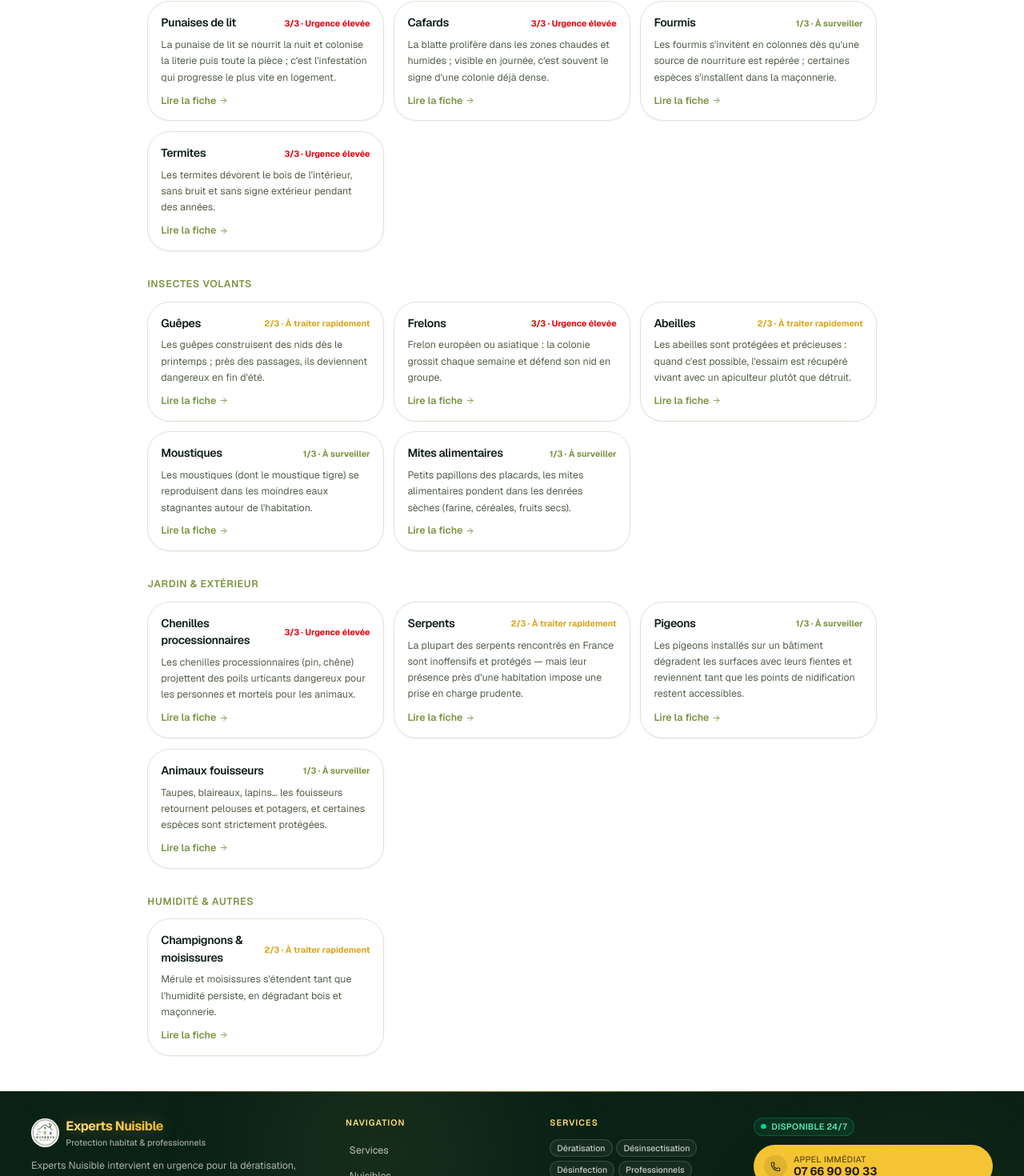
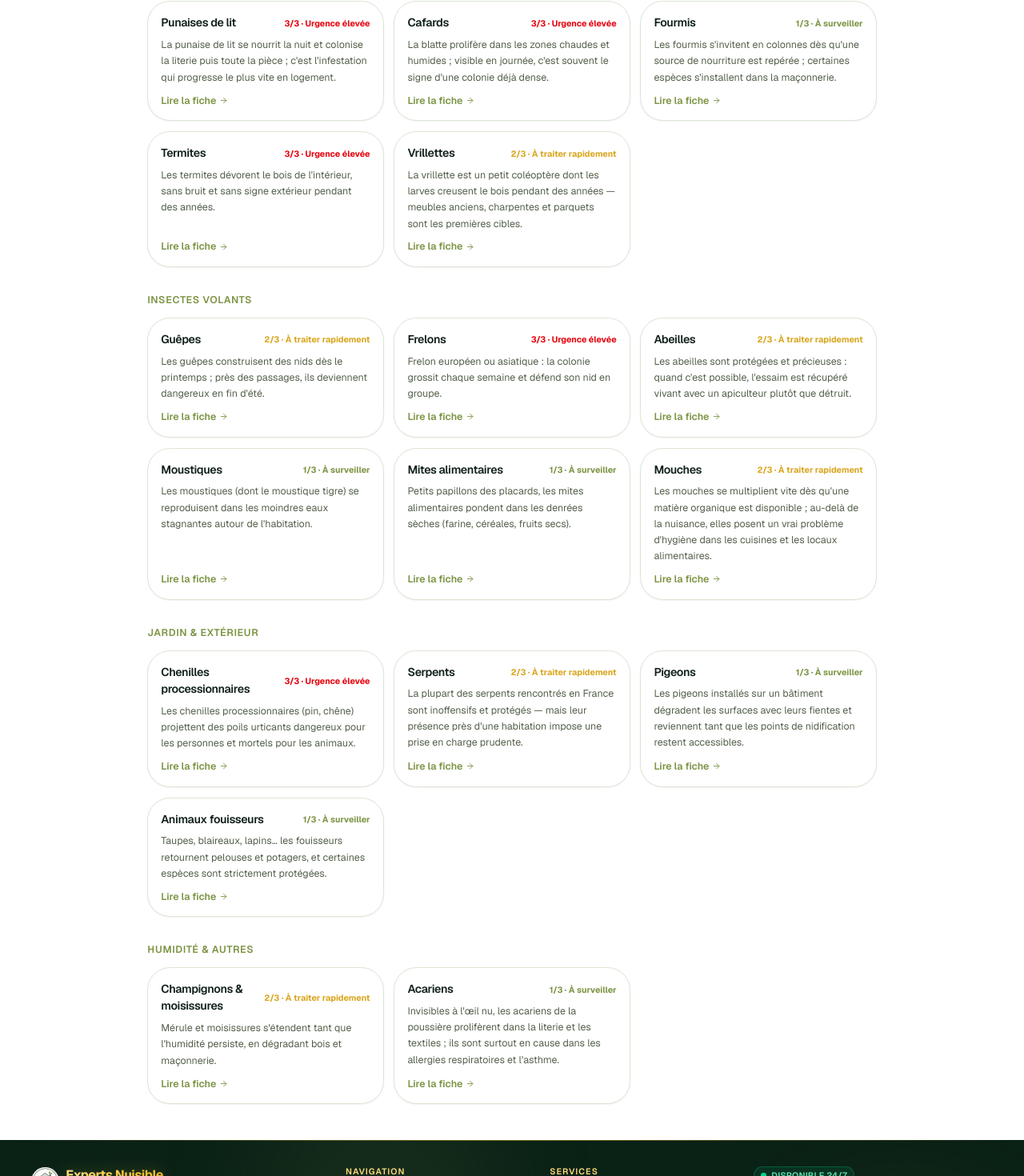
Before and after one commit to Ryad-Cyber/experts-nuisible, a Next.js app: page /nuisibles in a window 1280 px wide. Shown: the part 774-2244 px from the top of the page at 80% size. Built offline with nearby package versions, Linux system fonts and the light colour scheme.

Commit message:
Add pest guide entries for new pests

```diff
--- a/src/data/pestGuide.ts
+++ b/src/data/pestGuide.ts
@@ -380,6 +380,45 @@ export const PEST_GUIDE: PestGuideEntry[] = [
     whatsappMessage:
       "Bonjour, je suspecte des termites (bois abîmé). Je vous envoie des photos des dégâts.",
   },
+  {
+    id: "vrillettes",
+    name: "Vrillettes",
+    category: "rampants",
+    photo: "/vrillette.jpeg",
+    serviceId: "prevention",
+    description:
+      "La vrillette est un petit coléoptère dont les larves creusent le bois pendant des années — meubles anciens, charpentes et parquets sont les premières cibles.",
+    signs: [
+      "Petits trous ronds (1 à 3 mm) à la surface du bois",
+      "Sciure fine et claire (vermoulure) sous les meubles ou les poutres",
+      "Léger bruit de grignotement dans le bois par temps calme",
+      "Bois qui s'effrite au toucher le long des galeries",
+    ],
+    hidingSpots: [
+      "Meubles et boiseries anciens",
+      "Charpentes, poutres et solives",
+      "Parquets et lambris",
+      "Bois humide ou peu ventilé",
+    ],
+    urgency: {
+      level: 2,
+      reason:
+        "Les larves travaillent le bois pendant des années : plus l'attaque dure, plus la charpente ou le meuble se fragilise.",
+    },
+    mistakes: [
+      "Reboucher les trous sans traiter : les larves continuent à l'intérieur",
+      "Se fier au nombre de trous visibles — ils datent des sorties passées, pas de l'activité actuelle",
+      "Déplacer un meuble infesté près d'autres boiseries (risque de propagation)",
+    ],
+    firstAction:
+      "Repérez les trous frais entourés de sciure claire et évitez de déplacer les bois atteints avant diagnostic.",
+    prevention:
+      "Bois traité et sec, bonne ventilation, surveillance des meubles et charpentes anciens.",
+    whenToCall:
+      "Dès que la sciure réapparaît après nettoyage ou qu'un bois porteur est touché : l'activité est en cours.",
+    whatsappMessage:
+      "Bonjour, je pense avoir des vrillettes dans mon bois (trous et sciure). Je vous envoie des photos.",
+  },
 
   // ------------------------------------------------------- Insectes volants
   {
@@ -562,6 +601,45 @@ export const PEST_GUIDE: PestGuideEntry[] = [
       "Si les papillons reviennent après un grand nettoyage : un foyer caché persiste.",
     whatsappMessage:
       "Bonjour, j'ai des mites alimentaires dans mes placards. Je vous envoie des photos.",
+  },
+  {
+    id: "mouches",
+    name: "Mouches",
+    category: "volants",
+    photo: "/mouche.jpeg",
+    serviceId: "desinsectisation",
+    description:
+      "Les mouches se multiplient vite dès qu'une matière organique est disponible ; au-delà de la nuisance, elles posent un vrai problème d'hygiène dans les cuisines et les locaux alimentaires.",
+    signs: [
+      "Présence soudaine et nombreuse, surtout près des poubelles ou de la cuisine",
+      "Petits points noirs (déjections) sur les murs, plafonds et luminaires",
+      "Asticots dans une poubelle, un siphon ou une matière en décomposition",
+      "Bourdonnement persistant contre les vitres",
+    ],
+    hidingSpots: [
+      "Poubelles et composts",
+      "Siphons et canalisations",
+      "Zones de stockage alimentaire",
+      "Combles et fenêtres exposées au sud, à l'automne",
+    ],
+    urgency: {
+      level: 2,
+      reason:
+        "La reproduction est très rapide et le risque sanitaire réel dès qu'elles circulent entre déchets et aliments, en particulier chez les professionnels.",
+    },
+    mistakes: [
+      "Se contenter d'un spray sur les adultes sans supprimer la source de ponte",
+      "Laisser poubelles ouvertes ou matières organiques accessibles",
+      "Négliger les siphons et canalisations où se développent les larves",
+    ],
+    firstAction:
+      "Identifiez et supprimez la source (poubelle, matière en décomposition, siphon encrassé) : sans elle, le foyer se relance.",
+    prevention:
+      "Poubelles fermées, surfaces propres, moustiquaires et siphons entretenus.",
+    whenToCall:
+      "Si les mouches reviennent malgré le nettoyage, ou dans un local alimentaire où l'hygiène est en jeu.",
+    whatsappMessage:
+      "Bonjour, je suis envahi de mouches. Je vous envoie des photos de la situation.",
   },
 
   // ------------------------------------------------------ Jardin & extérieur
@@ -749,6 +827,45 @@ export const PEST_GUIDE: PestGuideEntry[] = [
     whatsappMessage:
       "Bonjour, je pense avoir de la mérule ou des moisissures. Je vous envoie des photos.",
   },
+  {
+    id: "acariens",
+    name: "Acariens",
+    category: "autres",
+    photo: "/acarien.jpeg",
+    serviceId: "desinfection",
+    description:
+      "Invisibles à l'œil nu, les acariens de la poussière prolifèrent dans la literie et les textiles ; ils sont surtout en cause dans les allergies respiratoires et l'asthme.",
+    signs: [
+      "Éternuements, nez bouché ou yeux irrités au réveil ou pendant le ménage",
+      "Gêne respiratoire aggravée dans les pièces poussiéreuses ou peu aérées",
+      "Symptômes qui s'atténuent en dehors du logement",
+      "Aggravation dans les chambres chargées en textiles",
+    ],
+    hidingSpots: [
+      "Matelas, oreillers et couettes",
+      "Tapis, moquettes et rideaux",
+      "Canapés et peluches",
+      "Poussière des pièces peu ventilées",
+    ],
+    urgency: {
+      level: 1,
+      reason:
+        "Sans danger immédiat, mais une exposition prolongée entretient allergies et troubles respiratoires tant que les foyers ne sont pas réduits.",
+    },
+    mistakes: [
+      "Multiplier les textiles et tapis dans les chambres sensibles",
+      "Aérer trop peu — l'humidité favorise leur développement",
+      "Se fier aux sprays seuls sans traiter la literie et les textiles",
+    ],
+    firstAction:
+      "Aérez, lavez la literie à haute température et réduisez les textiles autour du couchage.",
+    prevention:
+      "Aération quotidienne, humidité maîtrisée, housses anti-acariens et lavage régulier de la literie.",
+    whenToCall:
+      "Si les symptômes allergiques persistent malgré l'entretien : un assainissement des textiles et des surfaces peut être nécessaire.",
+    whatsappMessage:
+      "Bonjour, je souhaite un traitement contre les acariens (allergies, literie). Je vous envoie des précisions.",
+  },
 ];
 
 export const PEST_BY_ID: Record<string, PestGuideEntry> = Object.fromEntries(
```
